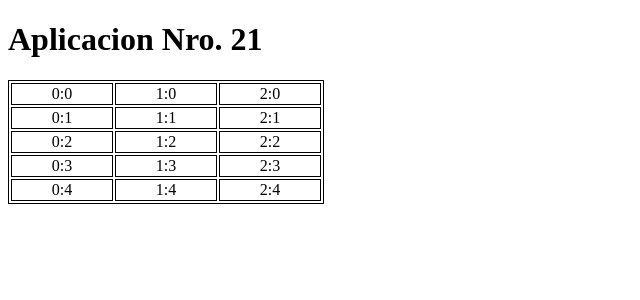
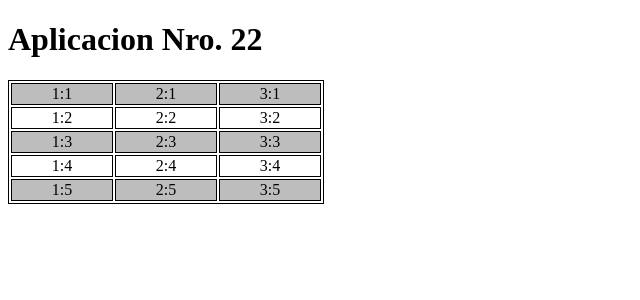
Before and after one commit to gonzavecchi/ClaseTres, a PHP site: page /ClaseTres/Aplicacion21.php in a window 1280 px wide. Shown: the top 300 px of the page, without its empty margins (0-640 px from the left). Run offline with PHP 8.4, Linux system fonts and the light colour scheme.

Commit message:
Aplicación 22

```diff
--- a/Aplicacion21.php
+++ b/Aplicacion21.php
@@ -1,7 +1,7 @@
 <!DOCTYPE html>
 <html>
 <head>
-	<title>Aplicacion Nro. 21</title>
+	<title>Aplicacion Nro. 22</title>
 	<style>
 table, th, td {
     border: 1px solid black;
@@ -12,20 +12,26 @@ th, td {
 </style>
 </head>
 <body>
-<h1>Aplicacion Nro. 21</h1>
+<h1>Aplicacion Nro. 22</h1>
 
 <table style="width:25%">
 
 
  <?php
- $fila = 5;
- $columna = 3;
+ $fila = 6;
+ $columna = 4;
 
-  for($t=0;$t<$fila;$t++){
-  echo "<tr>";
-  for($y=0;$y<$columna;$y++){
+  for($t=1;$t<$fila;$t++){
+
+    if ($t%2==0){
+      echo "<tr style=background-color:#FFFFFF;>"; /*pares*/
+    }else{
+      echo "<tr style=background-color:#BDBDBD;>"; /*impares*/
+    }
+
+   for($y=1;$y<$columna;$y++){
      echo "<td>".$y.":".$t."</td>";
-   }
+    }
    echo "</tr>";
   }
  ?>
```
